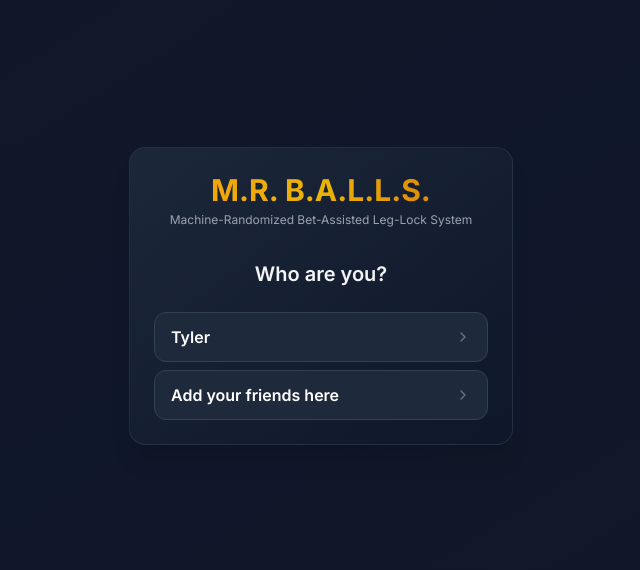
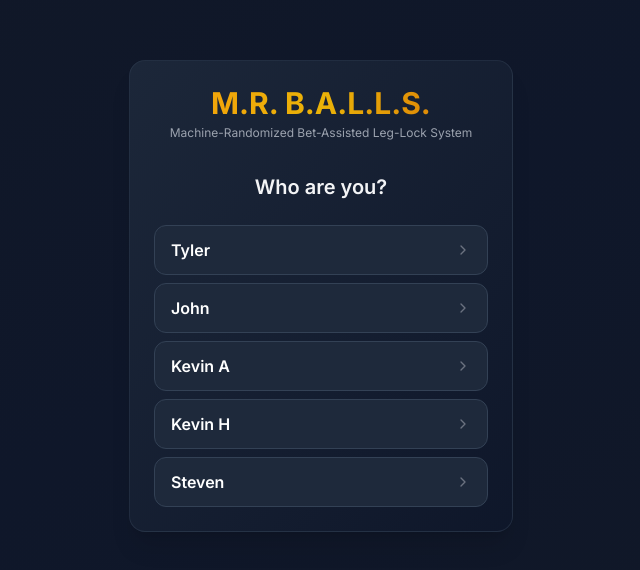
Before and after one commit to smith3t5/mr-balls-v2, a Next.js app: page /generator in a window 1280 px wide. Shown: the part 104-674 px from the top of the page, without its empty margins (319-959 px from the left). Built offline with nearby package versions, Linux system fonts and the light colour scheme.

Commit message:
fix: null guard on user.stats in layout

```diff
--- a/app/(app)/layout.tsx
+++ b/app/(app)/layout.tsx
@@ -15,7 +15,10 @@ import STierAlert from './components/STierAlert';
 // ---------------------------------------------------------------------------
 const FRIEND_GROUP = [
   'Tyler',
-  'Add your friends here',
+  'John',
+  'Kevin A',
+  'Kevin H',
+  'Steven',
 ];
 
 const DEFAULT_STATS = {
@@ -125,11 +128,11 @@ export default function AppLayout({ children }: { children: React.ReactNode }) {
               <div className="text-right">
                 <div className="text-sm font-semibold text-white">@{user.username}</div>
                 <div className="text-xs text-muted flex items-center justify-end gap-1">
-                  <span>{user.stats.wins}-{user.stats.losses}</span>
+                  <span>{user.stats?.wins ?? 0}-{user.stats?.losses ?? 0}</span>
                   <span className="text-gray-600">•</span>
                   <span className={`flex items-center gap-0.5 ${user.stats.roi >= 0 ? 'text-emerald-400' : 'text-red-400'}`}>
-                    {user.stats.roi >= 0 ? <TrendingUp className="w-3 h-3" /> : <TrendingDown className="w-3 h-3" />}
-                    {user.stats.roi >= 0 ? '+' : ''}{user.stats.roi.toFixed(1)}%
+                    {(user.stats?.roi ?? 0) >= 0 ? <TrendingUp className="w-3 h-3" /> : <TrendingDown className="w-3 h-3" />}
+                    {(user.stats?.roi ?? 0) >= 0 ? '+' : ''}{(user.stats?.roi ?? 0).toFixed(1)}%
                   </span>
                 </div>
               </div>
```
